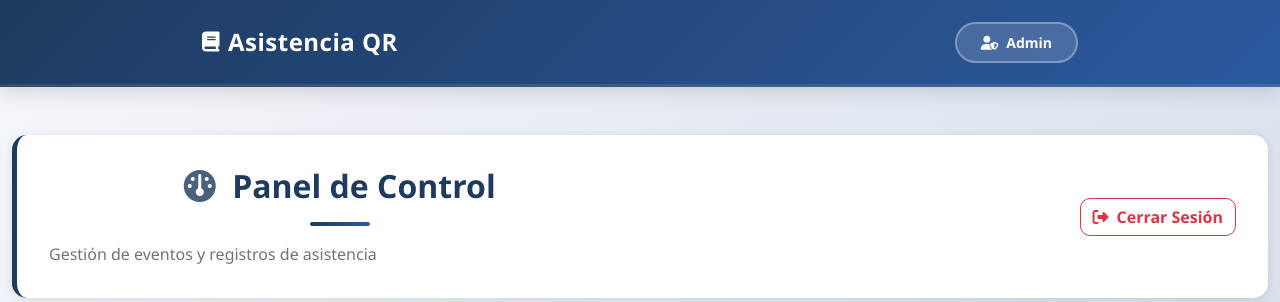
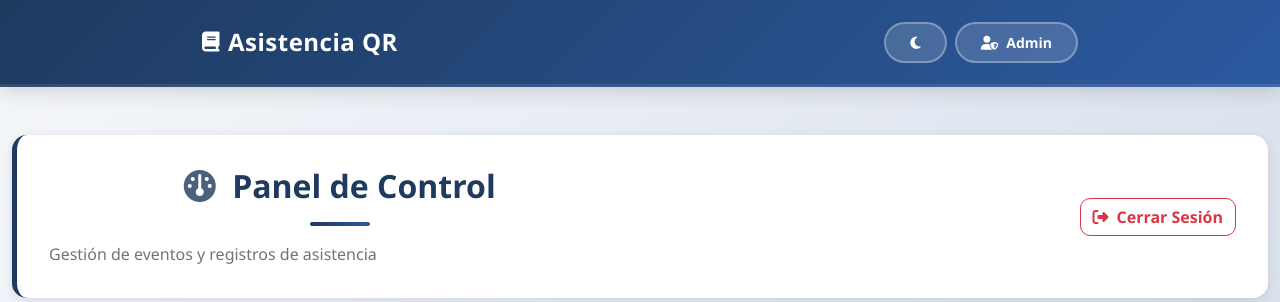
Before and after one commit to CarlosMelendezMejia/asistencia_qr, a Flask app: page /admin in a window 1280 px wide. Shown: the top 302 px of the page. Run offline with Flask 3, Linux system fonts and the light colour scheme; the visitor is signed in with stand-in values (Sample User, id 1); data comes from the database, SQL or seed files in the repository.

Commit message:
Add theme toggle button with accessible Bootstrap styling

```diff
--- a/static/app.js
+++ b/static/app.js
@@ -57,3 +57,25 @@
     }
   });
 })();
+
+(function () {
+  const toggle = document.getElementById("themeToggle");
+  if (!toggle) return;
+  const root = document.documentElement;
+  const body = document.body;
+
+  function setTheme(theme) {
+    root.setAttribute("data-theme", theme);
+    body.setAttribute("data-theme", theme);
+    toggle.innerHTML = theme === "dark" ? '<i class="fas fa-sun"></i>' : '<i class="fas fa-moon"></i>';
+  }
+
+  const saved = localStorage.getItem("theme") || "light";
+  setTheme(saved);
+
+  toggle.addEventListener("click", () => {
+    const next = root.getAttribute("data-theme") === "dark" ? "light" : "dark";
+    setTheme(next);
+    localStorage.setItem("theme", next);
+  });
+})();
--- a/templates/base.html
+++ b/templates/base.html
@@ -345,7 +345,10 @@
   <nav class="navbar navbar-expand-lg navbar-dark bg-dark">
     <div class="container">
       <a class="navbar-brand" href="{{ url_for('index') }}">Asistencia QR</a>
-      <div class="ms-auto">
+      <div class="ms-auto d-flex align-items-center">
+        <button id="themeToggle" class="btn btn-outline-light btn-sm me-2" aria-label="Cambiar tema">
+          <i class="fas fa-moon"></i>
+        </button>
         <a class="btn btn-outline-light btn-sm" href="{{ url_for('admin_panel') }}">
           <i class="fas fa-user-shield me-2"></i>Admin
         </a>
```
